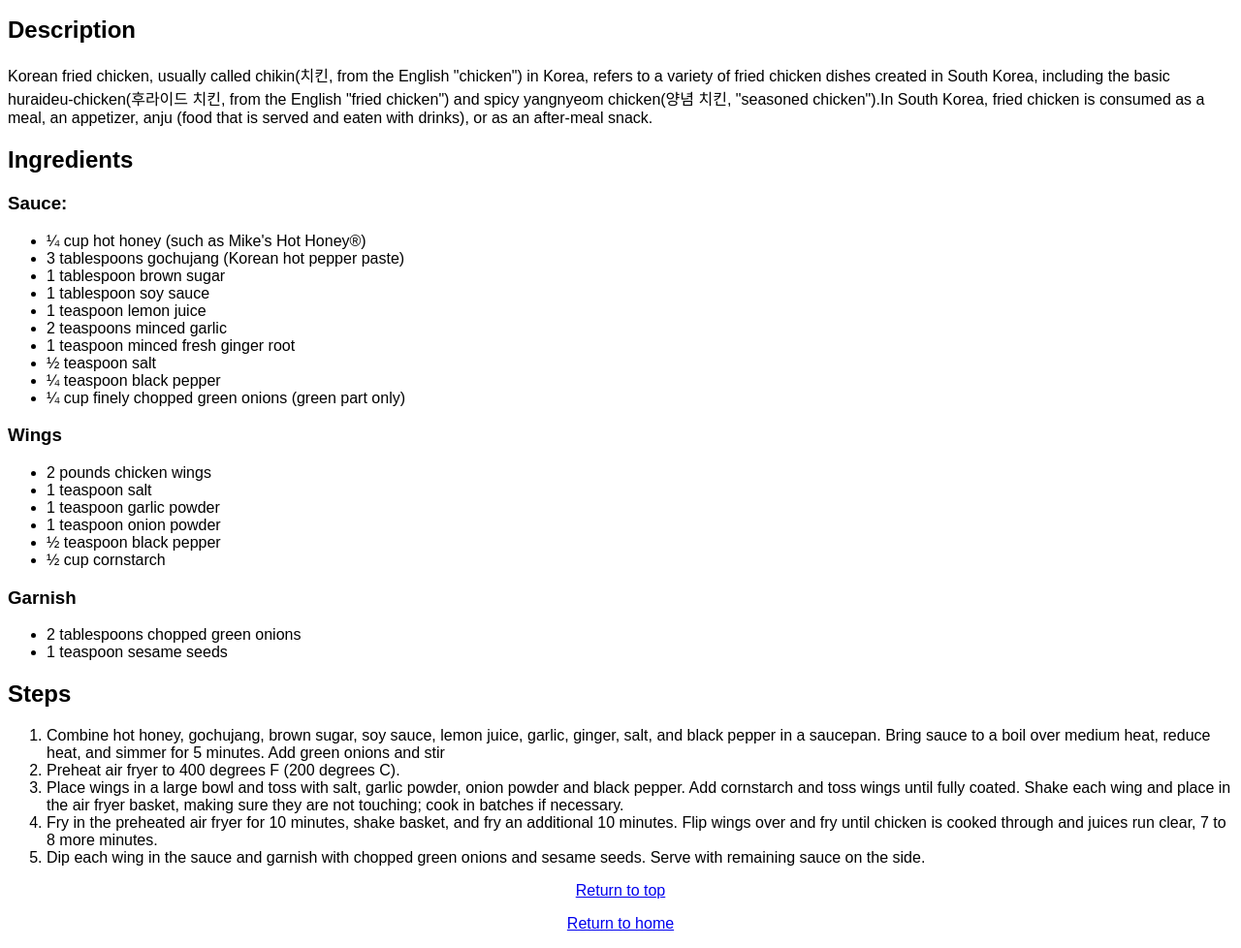
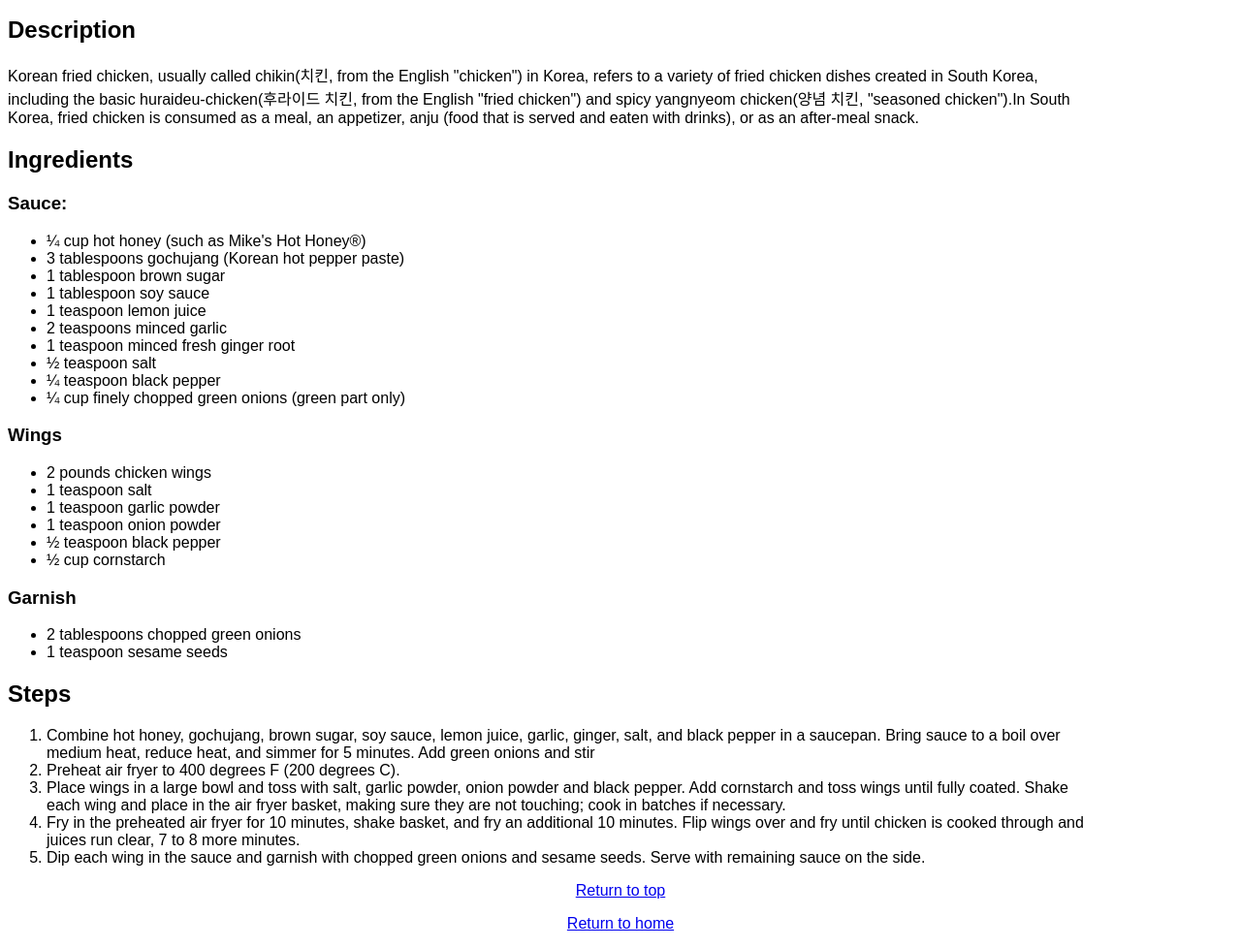
Before and after one commit to Lost-Stardust/odin-recipes, a plain HTML site: page recipes/chicken-wings.html in a window 1280 px wide. Shown: the part 467-1445 px from the top of the page at 97% size. Drawn offline with Linux system fonts and the light colour scheme.

Commit message:
Add class p1/p2 for minor style changes

```diff
--- a/recipes/chicken-wings.html
+++ b/recipes/chicken-wings.html
@@ -15,7 +15,7 @@
 
         <h2>Description</h2>
 
-        <p>Korean fried chicken, usually called chikin(치킨, from the English "chicken") in Korea, refers to a variety of fried chicken dishes created in South Korea, including the basic huraideu-chicken(후라이드 치킨, from the English "fried chicken") and spicy yangnyeom chicken(양념 치킨, "seasoned chicken").In South Korea, fried chicken is consumed as a meal, an appetizer, anju (food that is served and eaten with drinks), or as an after-meal snack.</p>
+        <p class="p1">Korean fried chicken, usually called chikin(치킨, from the English "chicken") in Korea, refers to a variety of fried chicken dishes created in South Korea, including the basic huraideu-chicken(후라이드 치킨, from the English "fried chicken") and spicy yangnyeom chicken(양념 치킨, "seasoned chicken").In South Korea, fried chicken is consumed as a meal, an appetizer, anju (food that is served and eaten with drinks), or as an after-meal snack.</p>
 
         <h2>Ingredients</h2>
 
@@ -54,13 +54,14 @@
 
         <h2>Steps</h2>
 
-        <ol>
+          <ol class="p2">
              <li>Combine hot honey, gochujang, brown sugar, soy sauce, lemon juice, garlic, ginger, salt, and black pepper in a saucepan. Bring sauce to a boil over medium heat, reduce heat, and simmer for 5 minutes. Add green onions and stir</li>
              <li>Preheat air fryer to 400 degrees F (200 degrees C).</li>
              <li>Place wings in a large bowl and toss with salt, garlic powder, onion powder and black pepper. Add cornstarch and toss wings until fully coated. Shake each wing and place in the air fryer basket, making sure they are not touching; cook in batches if necessary.</li>
              <li>Fry in the preheated air fryer for 10 minutes, shake basket, and fry an additional 10 minutes. Flip wings over and fry until chicken is cooked through and juices run clear, 7 to 8 more minutes.</li>
              <li>Dip each wing in the sauce and garnish with chopped green onions and sesame seeds. Serve with remaining sauce on the side.</li>
           </ol>
+
         <p class="returnt"><a href="#top">Return to top</a></p>
         <p class="returnh"><a href="../index.html">Return to home</a></p>
     </body>
```
Lines whose indentation alone changed are shown as unchanged.
